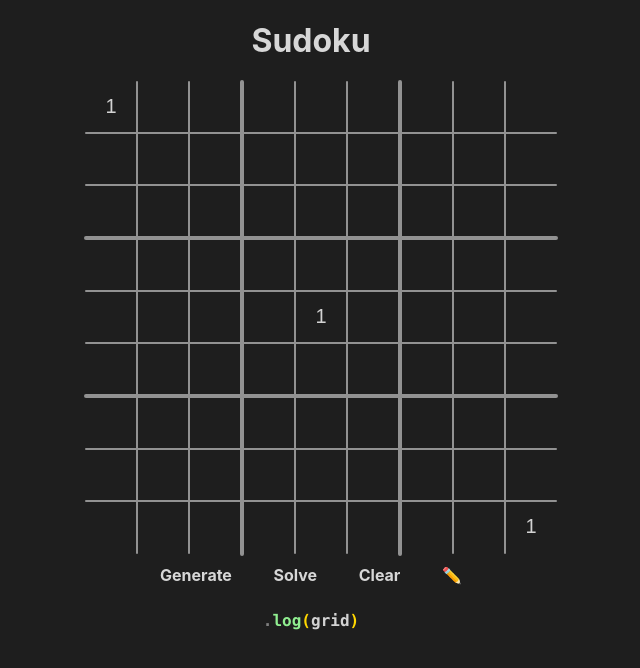
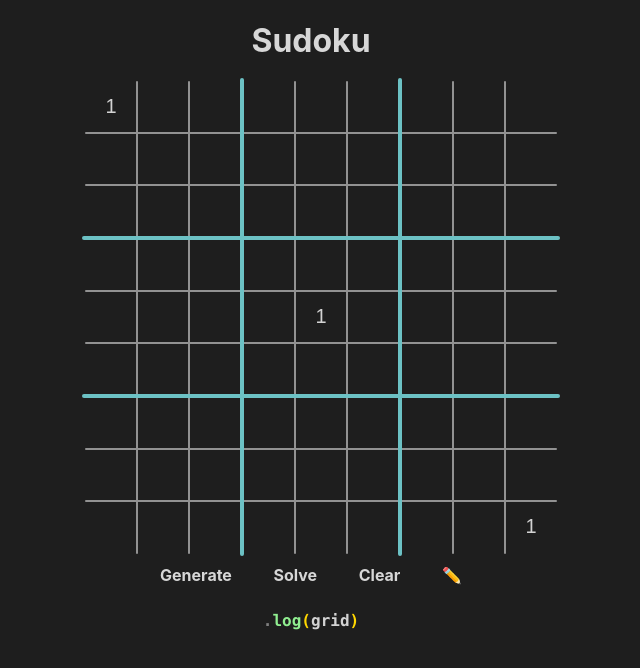
Before and after one commit to LagunaElectric/sudoku, a React (Create React App) app: page / in a window 1280 px wide. Shown: the top 668 px of the page, without its empty margins (329-969 px from the left). Built offline with nearby package versions, Linux system fonts and the light colour scheme.

Commit message:
added accent color to thick lines and deselection of cells

```diff
--- a/src/features/board/Board.module.css
+++ b/src/features/board/Board.module.css
@@ -1,5 +1,6 @@
 :root {
   --grid-color: rgb(146, 146, 146);
+  --accent-color: rgb(108, 193, 196);
 }
 
 /* The board is a grid of 9x9 cells */
@@ -33,9 +34,11 @@
 .board> :nth-child(n+19):nth-child(-n+27)::before,
 .board> :nth-child(n+46):nth-child(-n+54)::before {
   height: 4px;
-  width: 54px;
-  left: -2px;
+  width: 58px;
+  left: -4px;
   border-radius: 4px;
+  background-color: var(--accent-color);
+  z-index: 1;
 }
 
 .board> :nth-child(3n):not(:nth-child(9n))::after,
@@ -60,18 +63,20 @@
 /* The third and sixth rows should have a 4px bottom border */
 .board> :nth-child(n+19):nth-child(-n+27),
 .board> :nth-child(n+46):nth-child(-n+54) {
-  border-bottom: 4px solid var(--grid-color);
+  border-bottom: 4px solid var(--accent-color);
 }
 
 /* The third and sixth columns should have a 4px right border */
 .board> :nth-child(3n):not(:nth-child(9n)) {
-  border-right: 4px solid var(--grid-color);
+  border-right: 4px solid var(--accent-color);
 }
 
 .board> :nth-child(3n):not(:nth-child(9n))::after {
   width: 4px;
-  height: 56px;
-  top: -2px;
+  height: 58px;
+  top: -4px;
   right: -4px;
   border-radius: 2px;
+  background-color: var(--accent-color);
+  z-index: 1;
 }
--- a/src/features/board/boardSlice.ts
+++ b/src/features/board/boardSlice.ts
@@ -58,7 +58,8 @@ export const boardSlice = createSlice({
       state.isNoteMode = !state.isNoteMode
     },
     setSelectedCell: (state, action: PayloadAction<[number, number]>) => {
-      state.selectedCell = action.payload
+      const isSameCell = _.isEqual(state.selectedCell, action.payload)
+      state.selectedCell = isSameCell ? [-1, -1] : action.payload
     }
   }
 })
```
